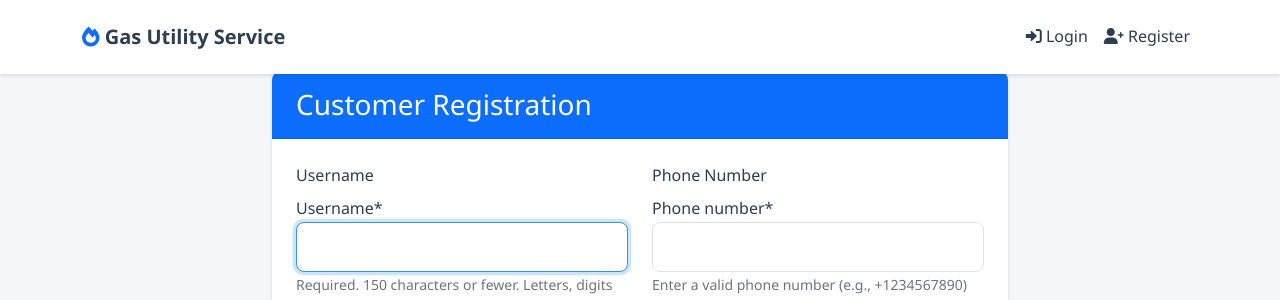
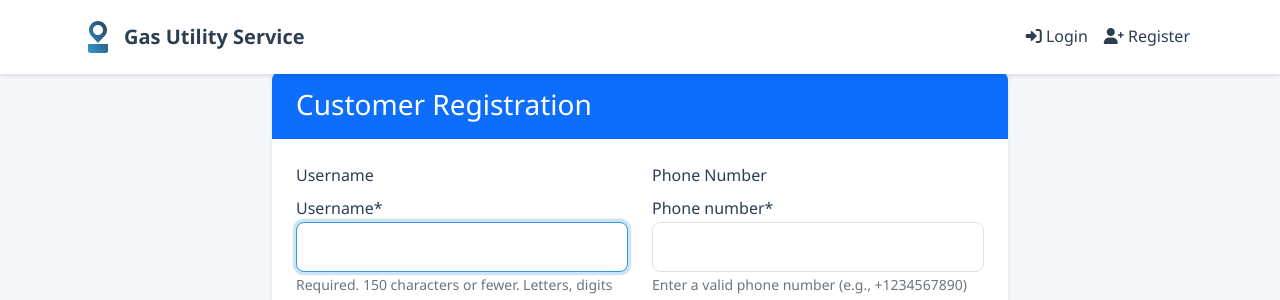
Before and after one commit to ashwinkothavade/bryny-assignment, a Django app: page /register/ in a window 1280 px wide. Shown: the top 300 px of the page. Run offline with Django 4.2, Linux system fonts and the light colour scheme; some libraries are stand-ins or nearby versions.

Commit message:
changed icon

```diff
--- a/service_requests/templates/service_requests/base.html
+++ b/service_requests/templates/service_requests/base.html
@@ -5,6 +5,9 @@
     <meta charset="UTF-8">
     <meta name="viewport" content="width=device-width, initial-scale=1.0">
     <title>Gas Utility Service - {% block title %}Home{% endblock %}</title>
+    <!-- Favicon -->
+    <link rel="icon" type="image/svg+xml" href="{% static 'img/favicon.svg' %}">
+    <link rel="icon" type="image/png" href="{% static 'img/favicon.svg' %}">
     <!-- Bootstrap CSS -->
     <link href="https://cdn.jsdelivr.net/npm/bootstrap@5.1.3/dist/css/bootstrap.min.css" rel="stylesheet">
     <!-- Font Awesome -->
@@ -13,13 +16,39 @@
     <link rel="stylesheet" href="{% static 'css/custom.css' %}">
     <!-- Google Fonts -->
     <link href="https://fonts.googleapis.com/css2?family=Inter:wght@400;500;600;700&display=swap" rel="stylesheet">
+    <style>
+        .app-logo {
+            display: inline-flex;
+            align-items: center;
+            font-weight: 600;
+            color: var(--primary-color) !important;
+            text-decoration: none;
+        }
+        .app-logo svg {
+            width: 32px;
+            height: 32px;
+            margin-right: 10px;
+        }
+        .app-logo:hover {
+            color: var(--secondary-color) !important;
+        }
+    </style>
 </head>
 <body>
     <!-- Navigation -->
     <nav class="navbar navbar-expand-lg navbar-light bg-white fixed-top">
         <div class="container">
-            <a class="navbar-brand" href="{% url 'dashboard' %}">
-                <i class="fas fa-fire text-primary"></i> Gas Utility Service
+            <a class="app-logo navbar-brand" href="{% url 'dashboard' %}">
+                <svg width="32" height="32" viewBox="0 0 512 512" xmlns="http://www.w3.org/2000/svg">
+                    <defs>
+                        <linearGradient id="navFlame" x1="0%" y1="100%" x2="100%" y2="0%">
+                            <stop offset="0%" style="stop-color:#3498db;stop-opacity:1" />
+                            <stop offset="100%" style="stop-color:#2c3e50;stop-opacity:1" />
+                        </linearGradient>
+                    </defs>
+                    <path d="M256 0C176.5 0 112 64.5 112 144c0 37.1 14.2 70.9 37.5 96.4L256 352l106.5-111.6C385.8 214.9 400 181.1 400 144 400 64.5 335.5 0 256 0zm0 224c-44.2 0-80-35.8-80-80s35.8-80 80-80 80 35.8 80 80-35.8 80-80 80zm144 144H112c-8.8 0-16 7.2-16 16v96c0 17.7 14.3 32 32 32h256c17.7 0 32-14.3 32-32v-96c0-8.8-7.2-16-16-16z" fill="url(#navFlame)"/>
+                </svg>
+                Gas Utility Service
             </a>
             <button class="navbar-toggler" type="button" data-bs-toggle="collapse" data-bs-target="#navbarNav">
                 <span class="navbar-toggler-icon"></span>
```
Also changed, not shown: service_requests/static/img/favicon.svg (added).
